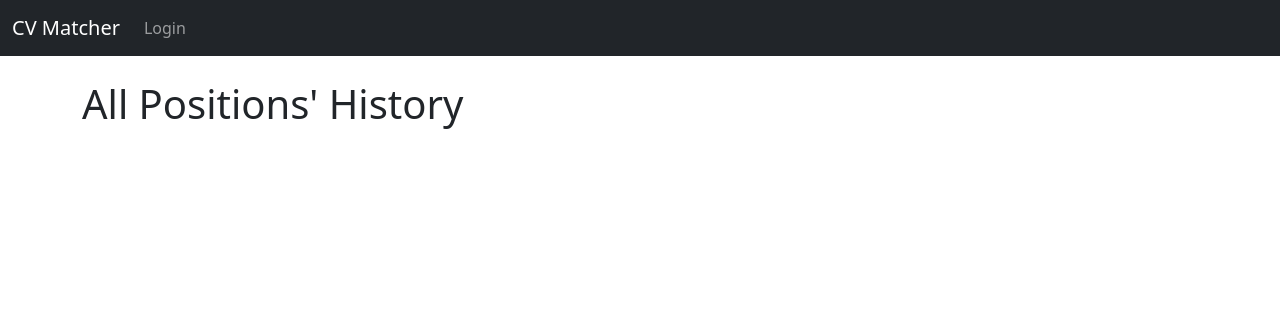
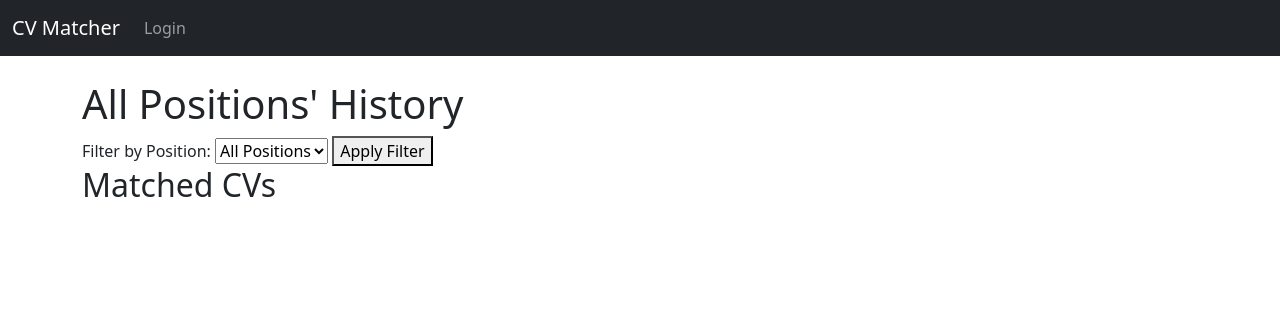
Before and after one commit to aya-aa/Django-app, a Django app: page /view_all_history/ in a window 1280 px wide. Shown: the top 316 px of the page. Run offline with Django 4.2, Linux system fonts and the light colour scheme; data that the repository does not hold is empty; parts of the project's set-up code (start-up, migrations or seed data) failed here and were passed over; some libraries are stand-ins or nearby versions.

Commit message:
admin part missing, filters working

```diff
--- a/website/admin.py
+++ b/website/admin.py
@@ -4,6 +4,7 @@ from .models import Post
 
 admin.site.register(Post)
 
-from .models import MyModel
+from .models import MyModel, MatchHistory
 
 admin.site.register(MyModel)
+admin.site.register(MatchHistory)
--- a/website/templates/view_all_history.html
+++ b/website/templates/view_all_history.html
@@ -3,13 +3,23 @@
 {% block content %}
   <h1>All Positions' History</h1>
 
+  <!-- Filter dropdown menu -->
+  <form method="GET">
+    <label for="position">Filter by Position:</label>
+    <select name="position" id="position">
+      <option value="">All Positions</option>
+      {% for position in positions %}
+        <option value="{{ position.id }}">{{ position.position }}</option>
+      {% endfor %}
+    </select>
+    <button type="submit">Apply Filter</button>
+  </form>
+
+  <h2>Matched CVs</h2>
   {% for position, matched_cvs in matched_cvs_by_position.items %}
-    <h2>Position: {{ position.position }}</h2>
-
-  <table class="table table-striped table-hover table-bordered">
+    <h3>Position: {{ position.position }}</h3>
+<table class="table table-striped table-hover table-bordered">
   <thead class="table-dark">
-
-      <thead>
         <tr>
           <th>Name</th>
           <th>Number</th>
@@ -30,5 +40,4 @@
     </table>
   {% endfor %}
 
-
 {% endblock %}
--- a/website/urls.py
+++ b/website/urls.py
@@ -13,6 +13,8 @@ urlpatterns = [
     path('save_history/', views.save_history_view, name='save_history'),
     path('view_history/<int:position_id>/', views.view_history, name='view_history'),
     path('view_all_history/', views.view_all_history, name='view_all_history'),
+    path('view_all_history/<int:position_id>/', views.view_all_history, name='view_all_history_filtered'),
+
 
 
 
--- a/website/views.py
+++ b/website/views.py
@@ -171,30 +171,37 @@ def save_history_view(request):
 from django.shortcuts import render
 from .models import Post, MatchHistory
 
+
+
+def view_all_history(request):
+    positions = Post.objects.all()
+    selected_position_id = request.GET.get('position')
+    matched_cvs_by_position = {}
+
+    if selected_position_id:
+        # Convert the selected_position_id to an integer if not None
+        selected_position_id = int(selected_position_id)
+        selected_position = Post.objects.get(id=selected_position_id)
+        matched_cvs = MatchHistory.objects.filter(position=selected_position)
+        matched_cvs_by_position[selected_position] = matched_cvs
+    else:
+        # Display matched CVs for all positions
+        for position in positions:
+            matched_cvs = MatchHistory.objects.filter(position=position)
+            matched_cvs_by_position[position] = matched_cvs
+
+    context = {
+        'positions': positions,
+        'matched_cvs_by_position': matched_cvs_by_position,
+    }
+    return render(request, 'view_all_history.html', context)
+
+
 def view_history(request, position_id):
     position = Post.objects.get(id=position_id)
     matched_cvs = MatchHistory.objects.filter(position=position)
-
     context = {
         'position': position,
         'matched_cvs': matched_cvs,
     }
-
     return render(request, 'view_history.html', context)
-
-
-
-def view_all_history(request):
-    matched_cvs_by_position = {}
-
-    # Retrieve all matched CVs for each position
-    positions = Post.objects.all()
-    for position in positions:
-        matched_cvs = MatchHistory.objects.filter(position=position)
-        matched_cvs_by_position[position] = matched_cvs
-
-    context = {
-        'matched_cvs_by_position': matched_cvs_by_position,
-    }
-
-    return render(request, 'view_all_history.html', context)
```
Also changed, not shown: website/templates/view_history.html (+4 -4 lines).
